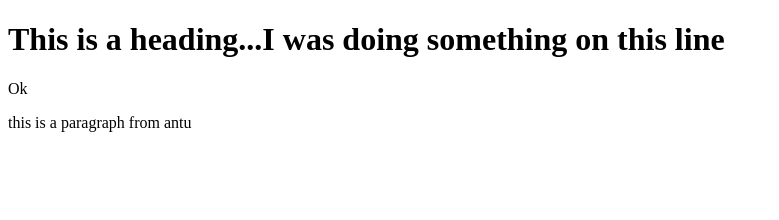
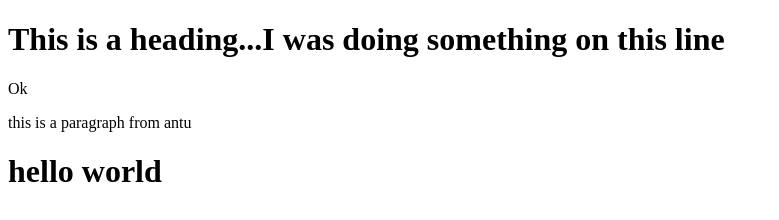
Before and after one commit to antusaha970/git_test, a plain HTML site: page index.html in a window 1280 px wide. Shown: the whole page, without its empty margins (0-779 px from the left). Drawn offline with Linux system fonts and the light colour scheme.

Commit message:
updated body and title

```diff
--- a/index.html
+++ b/index.html
@@ -3,11 +3,14 @@
   <head>
     <meta charset="UTF-8" />
     <meta name="viewport" content="width=device-width, initial-scale=1.0" />
-    <title>Title from antu</title>
+    <title>Title from antu and salauddin ahmed </title>
   </head>
   <body>
     <h1>This is a heading...I was doing something on this line</h1>
     <p>Ok</p>
     <p>this is a paragraph from antu</p>
+    <div>
+      <h1>hello world</h1>
+    </div>
   </body>
 </html>
```
